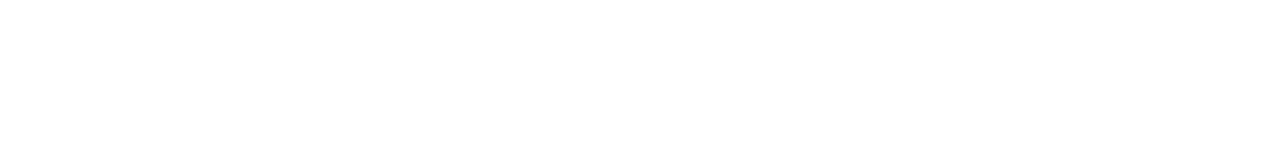
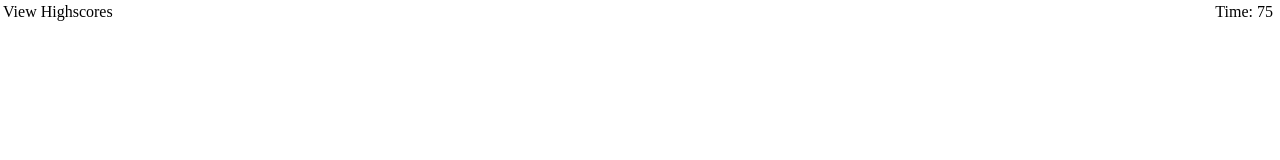
Before and after one commit to alexbrandon3/code-quiz, a plain HTML site: page index.html in a window 1280 px wide. Drawn offline with Linux system fonts and the light colour scheme.

Commit message:
began formatting index.html and style.css

```diff
--- a/assets/script.js
+++ b/assets/script.js
@@ -0,0 +1,3 @@
+var timeDisplay = document.querySelector("#timer");
+var secondsLeft = 75;
+timeDisplay.textContent = "Time: " + secondsLeft;
--- a/assets/style.css
+++ b/assets/style.css
@@ -0,0 +1,30 @@
+*{
+    box-sizing: border-box;
+    margin: 0;
+    padding: 0;
+  }
+#top-panel{
+    text-align: center;
+    max-width: 100%;
+    display: flex;
+    flex-direction: row;
+    flex-wrap: wrap;
+    justify-content: space-between;
+
+}
+#view-scores{
+    width: 15%;
+    font-size: 1rem;
+    font-weight: 100;
+    text-align: left;
+    padding: 3px;
+}
+#timer{
+    width: 15%;
+    font-size: 1rem;
+    font-weight: 100;
+    text-align: right;
+    padding: 3px;
+    padding-right: 7px;
+
+}
--- a/index.html
+++ b/index.html
@@ -10,6 +10,10 @@
   </head>
 
   <body>
+    <header id="top-panel">
+        <h2 id="view-scores">View Highscores</h2>
+        <h2 id="timer">Time: xx</h2>
+    </header>
 
     <script src="./assets/script.js"></script>
   </body>
```
